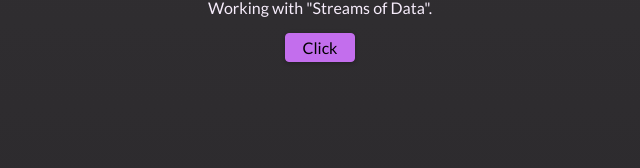
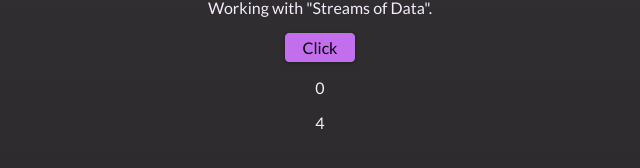
Before and after one commit to Mustafa-Zayed/Angular-The-Complete-Guide, an Angular app: page / in a window 1280 px wide. Shown: the part 318-486 px from the top of the page, without its empty margins (320-960 px from the left). Built offline with nearby package versions, Linux system fonts and the light colour scheme.

Commit message:
Until 8. Converting Observables To Signals

```diff
--- a/src/app/app.component.html
+++ b/src/app/app.component.html
@@ -3,5 +3,11 @@
 <p>Working with "Streams of Data".</p>
 
 <p>
-  <button>Click</button>
+  <button (click)="onClick()">Click</button>
 </p>
+<p>
+  {{ clickCount() }}
+</p>
+<p>
+  {{ intervalSignal() }}
+</p>
--- a/src/app/app.component.ts
+++ b/src/app/app.component.ts
@@ -1,4 +1,5 @@
-import { Component, OnInit } from '@angular/core';
+import { Component, DestroyRef, effect, inject, OnInit, signal } from '@angular/core';
+import { toObservable, toSignal } from '@angular/core/rxjs-interop';
 import { BehaviorSubject, interval, map, Subscription, take } from 'rxjs';
 
 @Component({
@@ -7,30 +8,55 @@ import { BehaviorSubject, interval, map, Subscription, take } from 'rxjs';
   templateUrl: './app.component.html',
 })
 export class AppComponent implements OnInit {
-  private subscription: Subscription = new Subscription();
+  desRef = inject(DestroyRef);
 
-  numbers = interval(1000);
-  takeFourNumbers = this.numbers.pipe(take(4));
-  mapNumbers = this.numbers.pipe(map((x) => x * 2)).pipe(take(4));
+  clickCount = signal(0);
+  clickCount$ = toObservable(this.clickCount); // Convert signal to observable
+
+  interval$ = interval(1000);
+  intervalSignal = toSignal(this.interval$, { initialValue: 0 }); // Convert observable to signal
+
+  // private subscription: Subscription = new Subscription();
+
+  // numbers = interval(1000);
+  // takeFourNumbers = this.numbers.pipe(take(4));
+  // mapNumbers = this.numbers.pipe(map((x) => x * 2)).pipe(take(4));
+
+  constructor() {
+    // effect(() => {
+    //   console.log(`Clicked button ${this.clickCount()} times.`);
+    // });
+  }
 
   ngOnInit(): void {
-    this.subscription = interval(1000).subscribe(
-      // {
-      //   next: (value) => console.log(`Interval value: ${value}`),
-      //   error: (err) => console.error('Error in interval observable:', err),
-      //   complete: () => console.log('Interval observable completed.'),
-      // }
-      (value) => console.log(`Interval value: ${value}`),
-    );
+    // this.subscription = interval(1000).subscribe(
+    //   // {
+    //   //   next: (value) => console.log(`Interval value: ${value}`),
+    //   //   error: (err) => console.error('Error in interval observable:', err),
+    //   //   complete: () => console.log('Interval observable completed.'),
+    //   // }
+    //   (value) => console.log(`Interval value: ${value}`),
+    // );
+    // setTimeout(() => {
+    //   if (this.subscription) {
+    //     this.subscription.unsubscribe();
+    //     console.log('Subscription unsubscribed after timeout.');
+    //   }
+    // }, 5000);
+    // this.takeFourNumbers.subscribe((x) => console.log('takeFourNumbers: ', x));
+    // this.mapNumbers.subscribe((x) => console.log('mapNumbers: ', x));
 
-    setTimeout(() => {
-      if (this.subscription) {
-        this.subscription.unsubscribe();
-        console.log('Subscription unsubscribed after timeout.');
-      }
-    }, 5000);
+    const sub = this.clickCount$.subscribe((value) => {
+      console.log(`Clicked button ${value} times.`);
+    });
 
-    this.takeFourNumbers.subscribe((x) => console.log('takeFourNumbers: ', x));
-    this.mapNumbers.subscribe((x) => console.log('mapNumbers: ', x));
+    this.desRef.onDestroy(() => {
+      sub.unsubscribe();
+      console.log('Subscription unsubscribed on component destroy.');
+    });
+  }
+
+  onClick() {
+    this.clickCount.update((prevCount) => prevCount + 1);
   }
 }
```
